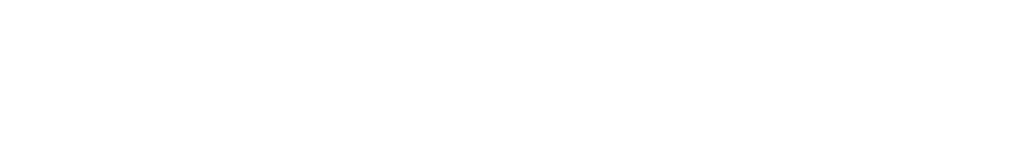
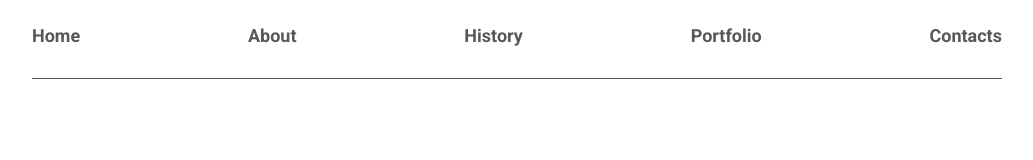
Before and after one commit to Mistyowl/layout_artist_page, a plain HTML site: page index.html in a window 1280 px wide. Shown: the whole page, without its empty margins (123-1156 px from the left). Drawn offline with Linux system fonts and the light colour scheme.

Commit message:
Header section

```diff
--- a/index.css
+++ b/index.css
@@ -1,2 +1,3 @@
 @import url(styles/variables.css);
 @import url(styles/basic.css);
+@import url(styles/header.css);
--- a/index.html
+++ b/index.html
@@ -7,10 +7,38 @@
     <link rel="preconnect" href="https://fonts.googleapis.com">
     <link rel="preconnect" href="https://fonts.gstatic.com" crossorigin>
     <link href="https://fonts.googleapis.com/css2?family=Roboto:ital,wght@0,100;0,300;0,400;0,500;0,700;0,900;1,100;1,300;1,400;1,500;1,700;1,900&display=swap" rel="stylesheet">
-    <link rel="shortcut icon" href="favicon.ico" type="image/x-icon">
+    <link rel="shortcut icon" href="assets/favicon.png" type="image/png">
     <link rel="stylesheet" href="index.css">
 </head>
 <body>
+    <header class="header" aria-label="header">
+        <div class="container">
+            <nav class="nav" aria-label="header navigation">
+                <ul class="nav-list" aria-label="header nagivation list">
+                    <li>
+                        <a href="#" class="nav-link" aria-label="link to home">Home</a>
+                    </li>
+                    <li>
+                        <a href="#" class="nav-link" aria-label="link to about">About</a>
+                    </li>
+                    <li>
+                        <a href="#" class="nav-link" aria-label="link to history">History</a>
+                    </li>
+                    <li>
+                        <a href="#" class="nav-link" aria-label="link to portfolio">Portfolio</a>
+                    </li>
+                    <li>
+                        <a href="#" class="nav-link" aria-label="link to contacts">Contacts</a>
+                    </li>
+                </ul>
+            </nav>
+        </div>
+    </header>
+    <main>
 
+    </main>
+    <footer>
+
+    </footer>
 </body>
 </html>
--- a/styles/basic.css
+++ b/styles/basic.css
@@ -2,4 +2,22 @@ body {
     box-sizing: border-box;
     margin: 0;
     font-family: "Roboto", serif;
+    background-color: var(--bg-main);
 }
+
+ul {
+    list-style: none;
+    margin: 0;
+    padding: 0;
+}
+
+a {
+    text-decoration: none;
+    color: unset;
+}
+
+.container {
+    margin: 0 auto;
+    max-width: 970px;
+    padding: 0 10px;
+}
--- /dev/null
+++ b/styles/header.css
@@ -0,0 +1,55 @@
+.header {
+    padding: 25px 0 0 0;
+}
+
+.nav {
+    width: 100%;
+}
+
+.nav::after {
+    content: "";
+    display: block;
+    width: 100%;
+    height: 1px;
+    margin: 32px 0 0 0;
+    background-color: var(--font-color-grey);
+}
+
+.nav-list {
+    width: 100%;
+    display: flex;
+    justify-content: space-between;
+    align-items: center;
+}
+
+.nav-link {
+    color: var(--font-color-grey);
+    font-size: 18px;
+    font-weight: 700;
+    position: relative;
+}
+
+.nav-link::after {
+    content: "";
+    position: absolute;
+    left: 0;
+    right: 100%;
+    bottom: -5px;
+    height: 1px;
+    background-color: var(--font-color-grey);
+    transition: right .22s;
+}
+
+.nav-link:hover {
+    color: var(--color-main-black);
+}
+
+.nav-link:hover::after {
+    right: 0;
+}
+
+@media (max-width: 480px) {
+    .header {
+        display: none;
+    }
+}
--- a/styles/variables.css
+++ b/styles/variables.css
@@ -0,0 +1,8 @@
+:root {
+    --bg-main: #FFFFFF;
+    --bg-main-grey: #F6F6F6;
+
+    --font-color-grey: #585858;
+
+    --color-main-black: #070707;
+}
```
